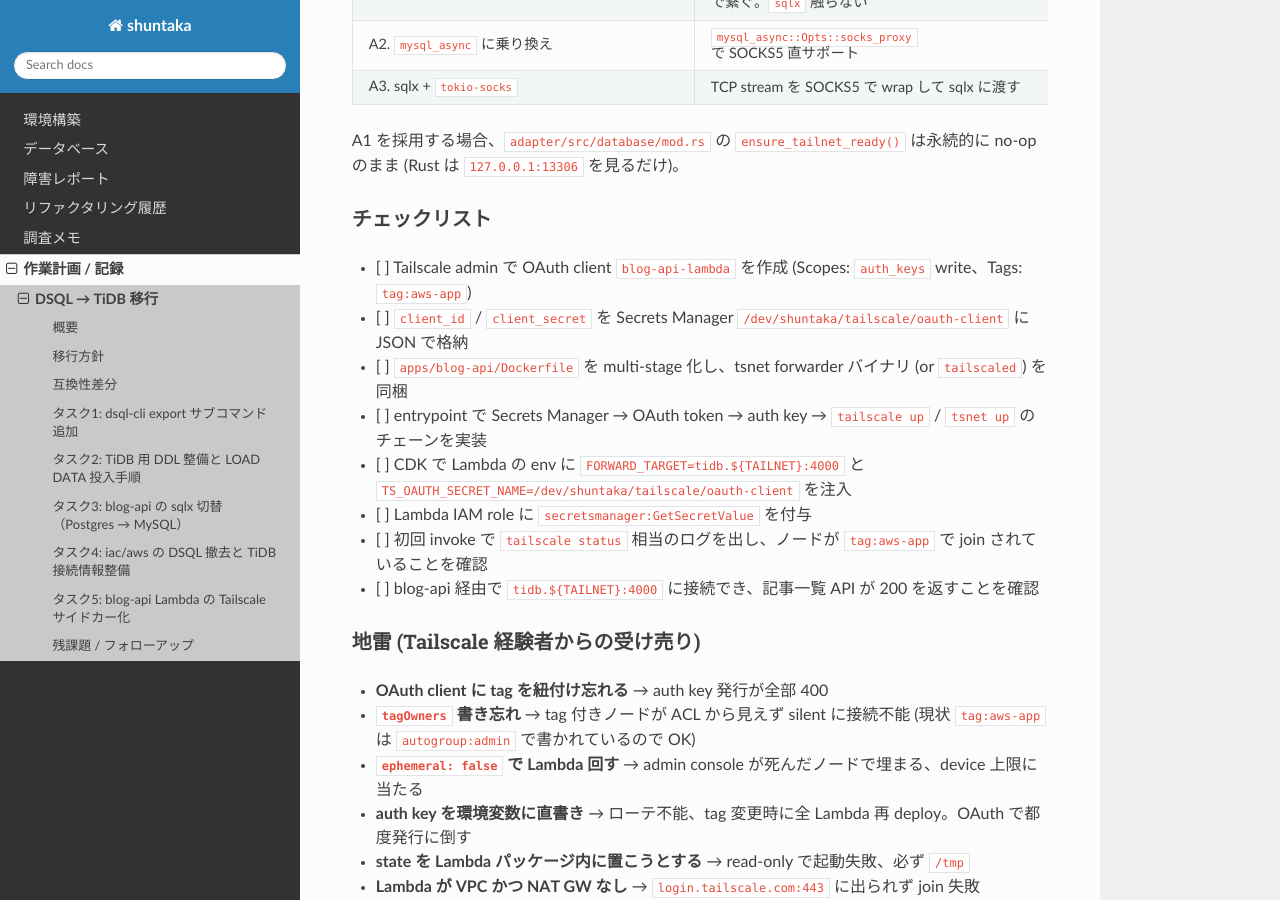
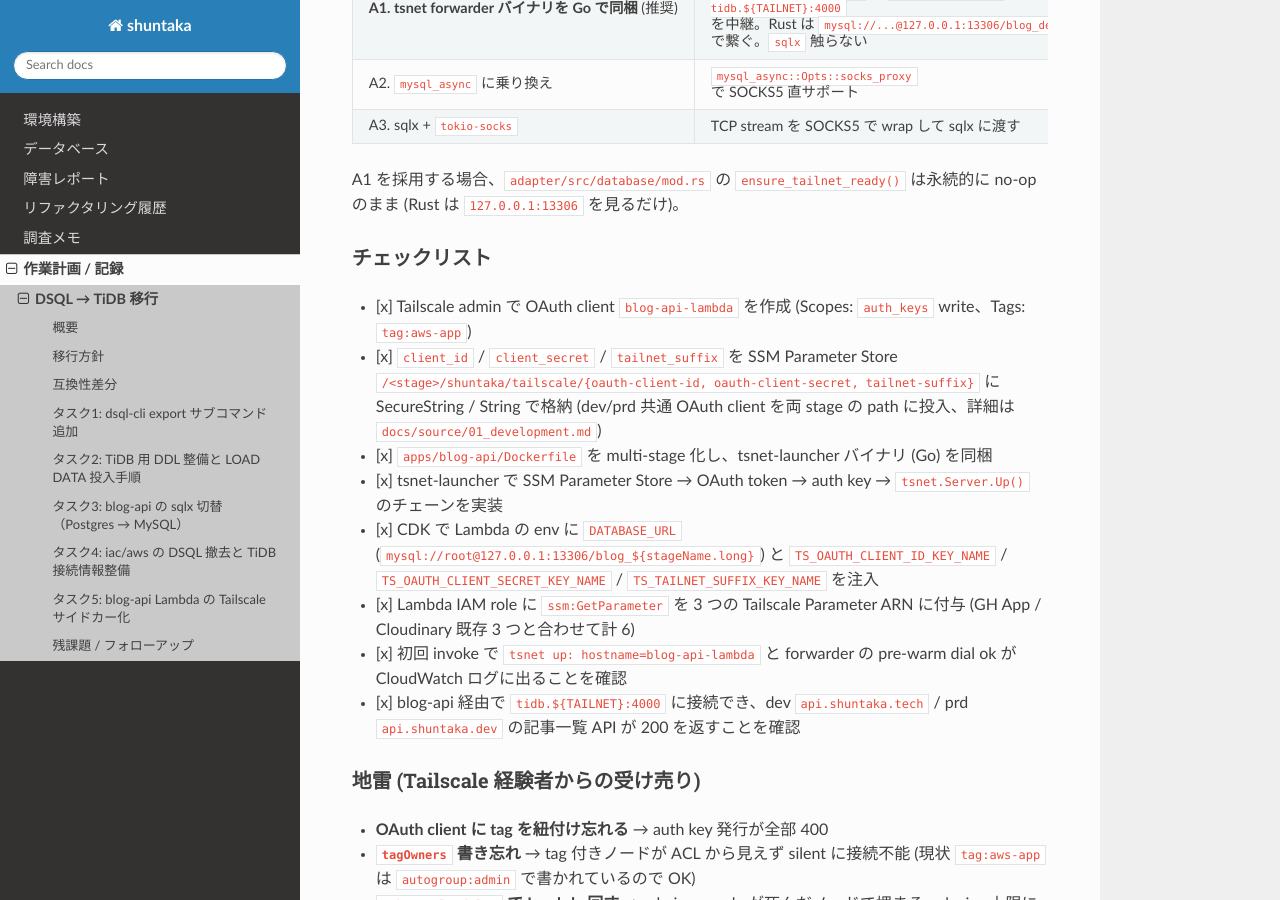
Before and after one commit to shuntaka9576/shuntaka-dev, a Sphinx documentation site: the page built from docs/source/tasks/2026-06-26-dsql-to-tidb-migration.md, in a window 1280 px wide and 900 px high, scrolled down 10128 px. Built offline with Sphinx 7.4.7 and the Read the Docs theme 3.1.0, drawn with Linux system fonts in a browser that asks for light colours; pages that are not in the unit, such as notebooks, are missing from menus; some of the changed text lies outside the part shown.

Commit message:
docs: drop Secrets Manager mentions, unify on SSM Parameter Store
Implementation landed on SSM Parameter Store (matching the GH App /
Cloudinary regulation), but the planning doc still referred to
"Secrets Manager" in several places. Rewrite to:

- Tailscale section uses SSM SecureString (3 params split by id /
  secret / tailnet-suffix), with a pointer to docs/source/01_development.md
- Lambda init phase reads SSM, not Secrets Manager
- IAM grant is ssm:GetParameter (not secretsmanager:GetSecretValue)
- Checklist marked done with the actually shipped env names and ARNs

````diff
--- a/docs/source/tasks/2026-06-26-dsql-to-tidb-migration.md
+++ b/docs/source/tasks/2026-06-26-dsql-to-tidb-migration.md
@@ -254,8 +254,8 @@
 ### 設計
 
 - DSQL クラスタ / 関連 IAM / `DSQL_CLUSTER_ENDPOINT` を削除
-- TiDB 接続情報を Secrets Manager または SSM Parameter Store に格納
-- Lambda/ECS の環境変数を `DATABASE_URL`（`mysql://` 形式）に切替
+- TiDB 接続情報を SSM Parameter Store (SecureString) に格納 (既存規約 `/<stage>/<project>/...` に揃える)
+- Lambda の環境変数を `DATABASE_URL`（`mysql://` 形式）に切替
 
 ### チェックリスト
 
@@ -312,27 +312,25 @@
    | **Tags**        | `tag:aws-app` を選択             | **必須**。未指定だと API 経由の auth key 発行が 400 で落ちる。この client は `tag:aws-app` 付きのキーしか発行できない |
 
 4. **Generate client** を押すと `client_id` と `client_secret` が表示される (secret はこの画面でしか出ない、必ずコピー)
-5. **`client_id` / `client_secret` の組** を AWS Secrets Manager に格納する (下記)
+5. **`client_id` / `client_secret` / `tailnet_suffix`** を AWS SSM Parameter Store (SecureString / String) に格納する (下記)
 
 #### 用途別に分ける運用
 
 OAuth client は **`tag:aws-app` 用 / 他バッチ用** といった具合に **tag 単位で分ける** のがベストプラクティス。`client_id` を取り違えても発行可能な tag が違うため、blast radius を tag 一つ分に絞れる。`tag:k8s` 用が必要になったら別途 `k8s-cluster` 等の名前で新規 client を切る。
 
-### Secrets Manager への配置
+### SSM Parameter Store への配置
 
-CDK の SSM パス規約 (`/<stage>/<project>/...`) に合わせて、Secrets Manager に下記の構造で格納する想定:
+CDK の SSM パス規約 (`/<stage>/<project>/...`) と既存 GH App / Cloudinary パターン (path だけ env に渡し値は SSM 側) に揃え、3 つの parameter に分けて格納する。詳細手順は `docs/source/01_development.md` 参照:
 
-```jsonc
-// Secret name: /dev/shuntaka/tailscale/oauth-client
-{
-  "client_id": "<paste-from-tailscale-admin>",
-  "client_secret": "<paste-from-tailscale-admin>",
-}
+```text
+/<stage>/shuntaka/tailscale/oauth-client-id      (SecureString)
+/<stage>/shuntaka/tailscale/oauth-client-secret  (SecureString)
+/<stage>/shuntaka/tailscale/tailnet-suffix       (String, tailscale CLI から動的取得)
 ```
 
 Lambda は起動時 (INIT phase) に下記の順で動く:
 
-1. Secrets Manager から `client_id` / `client_secret` を取得 (1 回のみ、warm 中は再利用)
+1. SSM Parameter Store から上記 3 つを取得 (cold start で 1 回、warm 中は再利用)
 2. `POST https://api.tailscale.com/api/v2/oauth/token` (`client_credentials` grant) で OAuth access token を取得 (1h 有効)
 3. `POST https://api.tailscale.com/api/v2/tailnet/-/keys` で auth key を発行
    ```json
@@ -384,14 +382,14 @@
 
 ### チェックリスト
 
-- [ ] Tailscale admin で OAuth client `blog-api-lambda` を作成 (Scopes: `auth_keys` write、Tags: `tag:aws-app`)
-- [ ] `client_id` / `client_secret` を Secrets Manager `/dev/shuntaka/tailscale/oauth-client` に JSON で格納
-- [ ] `apps/blog-api/Dockerfile` を multi-stage 化し、tsnet forwarder バイナリ (or `tailscaled`) を同梱
-- [ ] entrypoint で Secrets Manager → OAuth token → auth key → `tailscale up` / `tsnet up` のチェーンを実装
-- [ ] CDK で Lambda の env に `FORWARD_TARGET=tidb.${TAILNET}:4000` と `TS_OAUTH_SECRET_NAME=/dev/shuntaka/tailscale/oauth-client` を注入
-- [ ] Lambda IAM role に `secretsmanager:GetSecretValue` を付与
-- [ ] 初回 invoke で `tailscale status` 相当のログを出し、ノードが `tag:aws-app` で join されていることを確認
-- [ ] blog-api 経由で `tidb.${TAILNET}:4000` に接続でき、記事一覧 API が 200 を返すことを確認
+- [x] Tailscale admin で OAuth client `blog-api-lambda` を作成 (Scopes: `auth_keys` write、Tags: `tag:aws-app`)
+- [x] `client_id` / `client_secret` / `tailnet_suffix` を SSM Parameter Store `/<stage>/shuntaka/tailscale/{oauth-client-id, oauth-client-secret, tailnet-suffix}` に SecureString / String で格納 (dev/prd 共通 OAuth client を両 stage の path に投入、詳細は `docs/source/01_development.md`)
+- [x] `apps/blog-api/Dockerfile` を multi-stage 化し、tsnet-launcher バイナリ (Go) を同梱
+- [x] tsnet-launcher で SSM Parameter Store → OAuth token → auth key → `tsnet.Server.Up()` のチェーンを実装
+- [x] CDK で Lambda の env に `DATABASE_URL` (`mysql://root@127.0.0.1:13306/blog_${stageName.long}`) と `TS_OAUTH_CLIENT_ID_KEY_NAME` / `TS_OAUTH_CLIENT_SECRET_KEY_NAME` / `TS_TAILNET_SUFFIX_KEY_NAME` を注入
+- [x] Lambda IAM role に `ssm:GetParameter` を 3 つの Tailscale Parameter ARN に付与 (GH App / Cloudinary 既存 3 つと合わせて計 6)
+- [x] 初回 invoke で `tsnet up: hostname=blog-api-lambda` と forwarder の pre-warm dial ok が CloudWatch ログに出ることを確認
+- [x] blog-api 経由で `tidb.${TAILNET}:4000` に接続でき、dev `api.shuntaka.tech` / prd `api.shuntaka.dev` の記事一覧 API が 200 を返すことを確認
 
 ### 地雷 (Tailscale 経験者からの受け売り)
 
````
